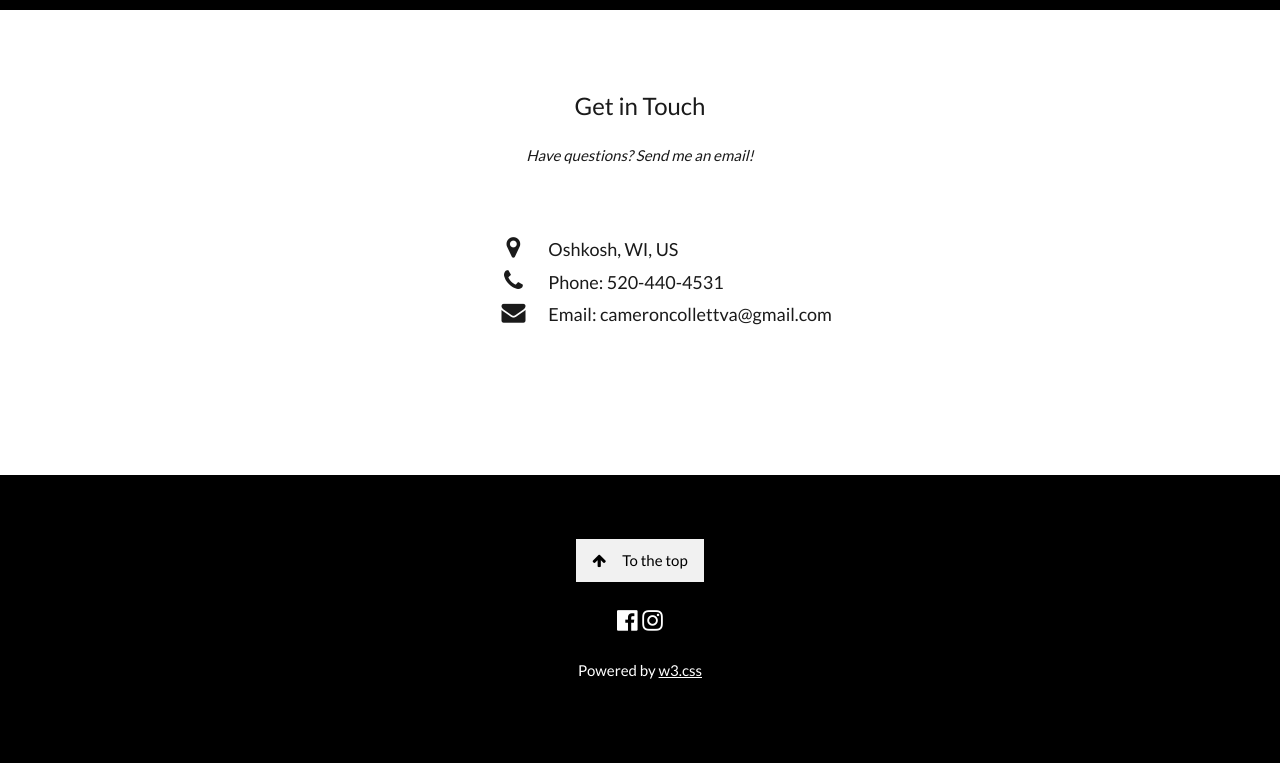
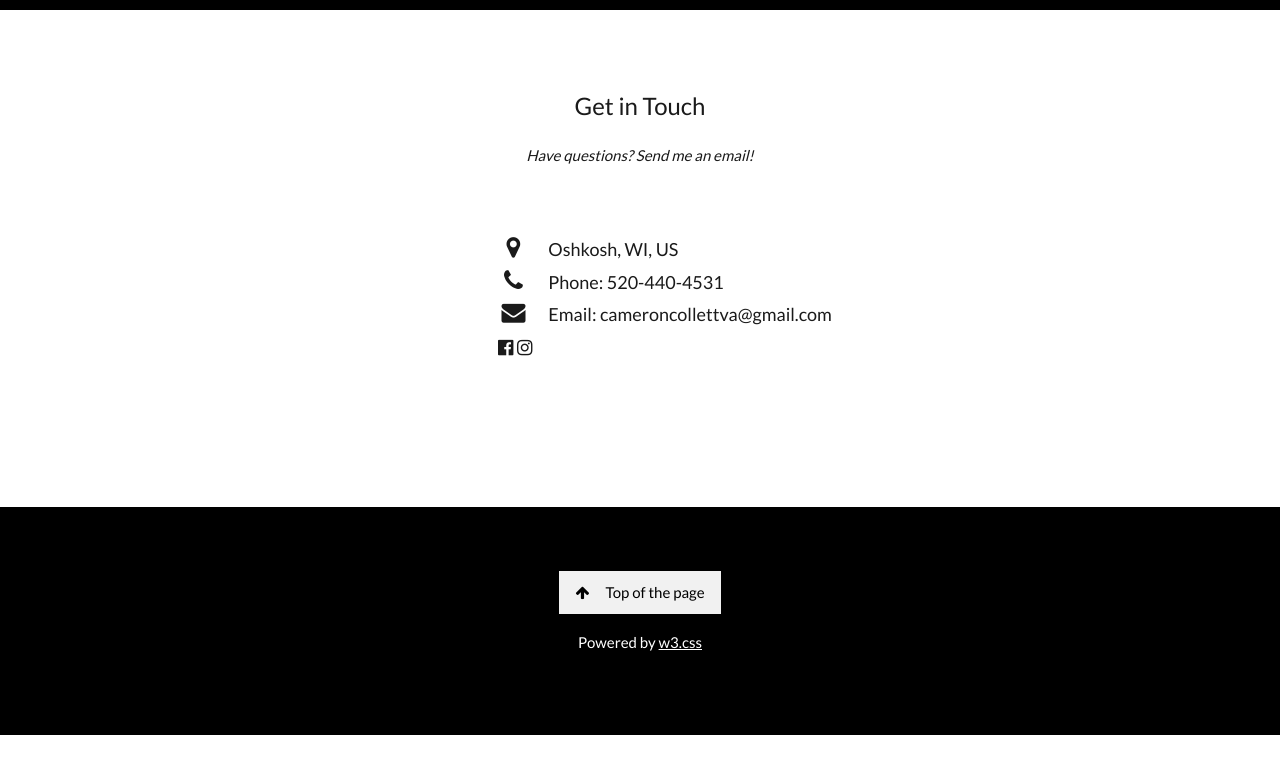
Before and after one commit to ThundaAnyone/ThundaKeep, a plain HTML site: page index.html in a window 1280 px wide. Shown: the part 2154-2917 px from the top of the page. After the commit the page ends 2889 px from the top, so only its background shows below. Drawn offline with nearby package versions, Linux system fonts and the light colour scheme.

Commit message:
Update index.html

```diff
--- a/index.html
+++ b/index.html
@@ -160,6 +160,8 @@ body, html {
         <i class="fa fa-map-marker fa-fw w3-hover-text-black w3-xlarge w3-margin-right"></i> Oshkosh, WI, US<br>
         <i class="fa fa-phone fa-fw w3-hover-text-black w3-xlarge w3-margin-right"></i> Phone: 520-440-4531<br>
         <i class="fa fa-envelope fa-fw w3-hover-text-black w3-xlarge w3-margin-right"></i> Email: cameroncollettva@gmail.com<br>
+    <a href="https://www.facebook.com/cameron.collett.71" title="W3.CSS" target="_blank" class="w3-hover-text-blue"><i class="fa fa-facebook-official w3-hover-opacity"></i></a>
+    <a href="https://www.instagram.com/thundaanyone/?hl=en" title="W3.CSS" target="_blank" class="w3-hover-text-purple"><i class="fa fa-instagram"></i></a>
 </div>
     </div>
   </div>
@@ -167,10 +169,8 @@ body, html {
 
 <!-- Footer -->
 <footer class="w3-center w3-black w3-padding-64">
-  <a href="#home" class="w3-button w3-light-grey"><i class="fa fa-arrow-up w3-margin-right"></i>To the top</a>
-  <div class="w3-xlarge w3-section">
-    <a href="https://www.facebook.com/cameron.collett.71" title="W3.CSS" target="_blank" class="w3-hover-text-blue"><i class="fa fa-facebook-official w3-hover-opacity"></i></a>
-    <a href="https://www.instagram.com/thundaanyone/?hl=en" title="W3.CSS" target="_blank" class="w3-hover-text-purple"><i class="fa fa-instagram"></i></a>
+  <a href="#home" class="w3-button w3-light-grey"><i class="fa fa-arrow-up w3-margin-right"></i>Top of the page</a>
+
   </div>
   <p>Powered by <a href="https://www.w3schools.com/w3css/default.asp" title="W3.CSS" target="_blank" class="w3-hover-text-green">w3.css</a></p>
 </footer>
```
